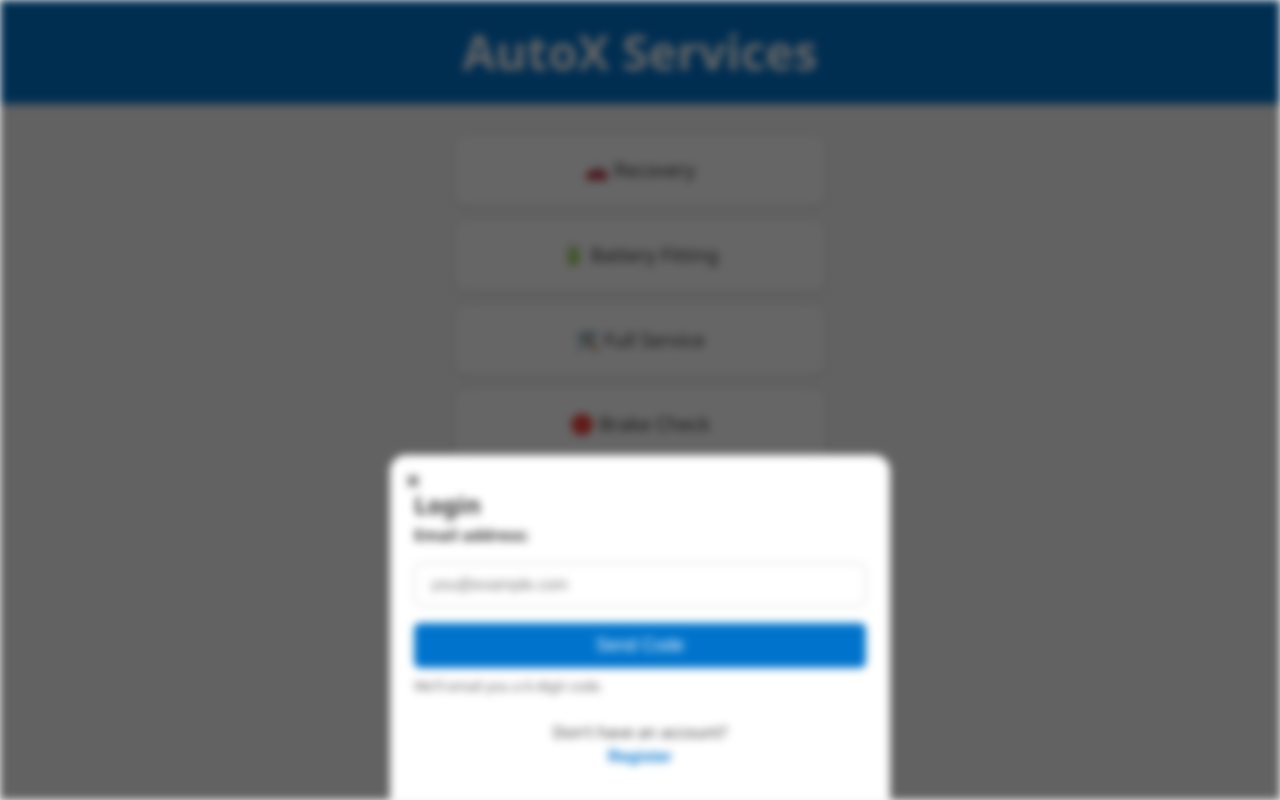
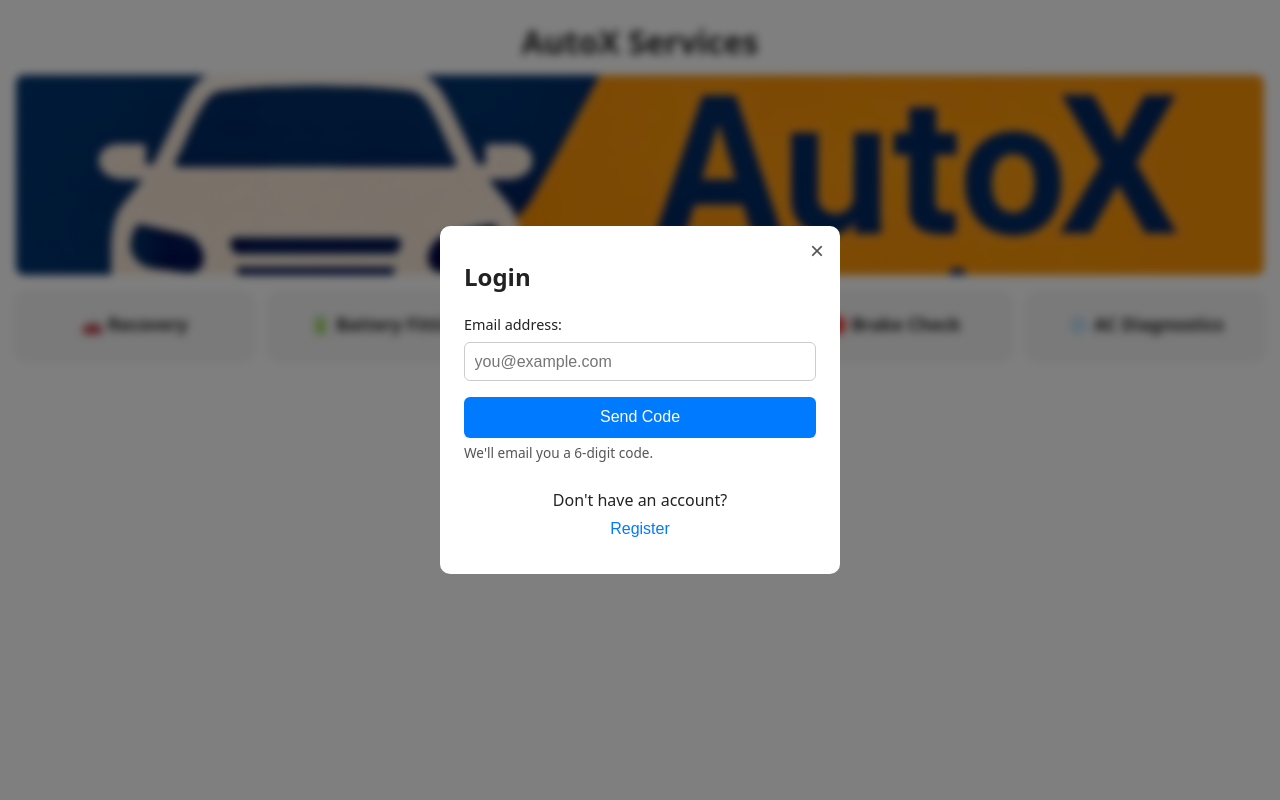
Before and after one commit to Cualabeer/rekaz, a plain HTML site: page index.html in a window 1280 px wide. Both pictures are taken after a click on the element "🚗 Recovery". Drawn offline with Linux system fonts and the light colour scheme; files whose address does not match are found by name.

Commit message:
Update global.css

```diff
--- a/shared/global.css
+++ b/shared/global.css
@@ -1,4 +1,4 @@
-/* ========== RESET ========== */
+/* Reset & Base */
 * {
   margin: 0;
   padding: 0;
@@ -6,206 +6,180 @@
 }
 
 body {
-  font-family: 'Segoe UI', Tahoma, Geneva, Verdana, sans-serif;
-  background: #f4f4f4;
-  color: #333;
-  line-height: 1.5;
-  min-height: 100vh;
+  font-family: system-ui, sans-serif;
+  background-color: #fff;
+  color: #222;
+  line-height: 1.6;
+  padding: 1rem;
 }
 
-/* ========== HEADER ========== */
+img {
+  max-width: 100%;
+  display: block;
+}
+
+/* Header */
 .site-header {
-  background-color: #0074cc;
-  color: white;
-  padding: 1rem;
   text-align: center;
-  font-weight: 700;
-  font-size: 1.5rem;
-  position: sticky;
-  top: 0;
-  z-index: 1000;
+  margin-bottom: 1rem;
 }
 
 .header-image {
-  display: none;
+  width: 100%;
+  max-height: 200px;
+  object-fit: cover;
+  border-radius: 8px;
+  margin-top: 0.5rem;
 }
 
-@media (max-width: 768px) {
-  .header-image {
-    display: block;
-    width: 100%;
-    max-height: 180px;
-    object-fit: cover;
-    border-top: 3px solid #005fa3;
-    margin-top: 0.5rem;
-  }
-}
-
-/* ========== SERVICE CARDS ========== */
+/* Service Cards */
 .services-container {
-  display: flex;
-  flex-direction: column;
+  display: grid;
+  grid-template-columns: repeat(auto-fit, minmax(160px, 1fr));
   gap: 1rem;
-  padding: 1rem;
-  max-width: 400px;
-  margin: 1rem auto;
+  margin-bottom: 2rem;
 }
 
 .service-card {
-  background: white;
-  padding: 1.25rem;
+  background: #f4f4f4;
+  padding: 1.2rem;
   border-radius: 10px;
+  text-align: center;
+  font-size: 1.1rem;
+  font-weight: bold;
+  cursor: pointer;
   box-shadow: 0 2px 6px rgba(0,0,0,0.1);
-  font-size: 1.2rem;
-  cursor: pointer;
-  text-align: center;
-  transition: background-color 0.2s ease, transform 0.15s ease;
+  transition: transform 0.2s ease;
 }
 
-.service-card:hover,
-.service-card:focus {
-  background-color: #e6f0ff;
-  transform: translateY(-3px);
-  outline: none;
+.service-card:hover {
+  transform: translateY(-2px);
+  background: #eaf6ff;
 }
 
-/* ========== MODAL STYLING ========== */
-body.modal-open {
-  filter: blur(4px);
-  pointer-events: none;
-  overflow: hidden;
-}
-
-.modal,
-.modal-content {
-  pointer-events: all;
-}
-
+/* Modal Overlay */
 .modal {
   position: fixed;
-  inset: 0;
-  z-index: 10000;
+  top: 0;
+  left: 0;
+  width: 100%;
+  height: 100%;
+  z-index: 999;
   display: flex;
-  align-items: flex-end;
+  align-items: center;
   justify-content: center;
-}
-
-.modal-backdrop {
-  position: absolute;
-  inset: 0;
-  background-color: rgba(0, 0, 0, 0.6);
-  animation: fadeIn 0.3s ease forwards;
 }
 
 .modal.hidden {
   display: none;
 }
 
-.modal-content {
-  background: #fff;
-  border-radius: 16px 16px 0 0;
+.modal-backdrop {
+  position: absolute;
   width: 100%;
-  max-width: 500px;
-  padding: 2rem 1.5rem;
-  position: relative;
-  z-index: 10;
-  transform: translateY(100%);
-  animation: slideUp 0.4s ease forwards;
+  height: 100%;
+  background: rgba(0,0,0,0.5);
+  backdrop-filter: blur(4px);
+  z-index: 1;
 }
 
-/* Animations */
+/* Modal Content */
+.modal-content {
+  position: relative;
+  background: white;
+  padding: 2rem 1.5rem;
+  border-radius: 10px;
+  z-index: 2;
+  width: 90%;
+  max-width: 400px;
+  animation: slideUp 0.3s ease;
+}
+
+.slide-up {
+  animation: slideUp 0.3s ease-out;
+}
+
 @keyframes slideUp {
+  from {
+    transform: translateY(40px);
+    opacity: 0;
+  }
   to {
     transform: translateY(0);
+    opacity: 1;
   }
 }
 
-@keyframes fadeIn {
-  from {
-    background-color: rgba(0, 0, 0, 0);
-  }
-  to {
-    background-color: rgba(0, 0, 0, 0.6);
-  }
+/* Close Button */
+.close-btn {
+  position: absolute;
+  top: 0.7rem;
+  right: 1rem;
+  background: transparent;
+  border: none;
+  font-size: 1.5rem;
+  cursor: pointer;
+  color: #555;
 }
 
-/* ========== FORM ELEMENTS ========== */
-form {
+/* Form Styles */
+#authForm {
+  margin-top: 1rem;
   display: flex;
   flex-direction: column;
-  gap: 1rem;
 }
 
-label {
-  font-weight: 600;
+#authForm label {
+  font-size: 0.9rem;
+  margin-bottom: 0.4rem;
 }
 
-input[type="email"] {
-  padding: 0.75rem 1rem;
+#authForm input {
+  padding: 0.6rem;
+  font-size: 1rem;
+  margin-bottom: 1rem;
   border-radius: 6px;
   border: 1px solid #ccc;
-  font-size: 1rem;
 }
 
-input[type="email"]:focus {
-  border-color: #0074cc;
-  outline: none;
+#authForm button[type="submit"] {
+  padding: 0.7rem;
+  background-color: #007bff;
+  color: white;
+  border: none;
+  border-radius: 6px;
+  font-size: 1rem;
+  cursor: pointer;
 }
 
-button[type="submit"] {
-  background-color: #0074cc;
-  color: white;
-  padding: 0.75rem 1rem;
-  border: none;
-  border-radius: 6px;
-  font-size: 1.1rem;
-  cursor: pointer;
-  transition: background-color 0.2s ease;
+#authForm button[type="submit"]:hover {
+  background-color: #0056b3;
 }
 
-button[type="submit"]:hover,
-button[type="submit"]:focus {
-  background-color: #005fa3;
-  outline: none;
-}
-
-.note {
-  font-size: 0.85rem;
-  color: #555;
-  margin-top: -0.5rem;
-  margin-bottom: 0.5rem;
-}
-
-/* ========== SWITCH LOGIN / REGISTER ========== */
+/* Switch Text */
 .auth-switch {
+  margin-top: 1.5rem;
   text-align: center;
-  margin-top: 1rem;
 }
 
 .auth-switch button {
   background: none;
   border: none;
-  color: #0074cc;
-  font-weight: 700;
+  color: #007bff;
   cursor: pointer;
   font-size: 1rem;
+  margin-top: 0.4rem;
 }
 
-.auth-switch button:hover,
-.auth-switch button:focus {
-  text-decoration: underline;
-  outline: none;
+/* Note Text */
+.note {
+  font-size: 0.85rem;
+  color: #555;
+  margin-top: 0.3rem;
 }
 
-/* ========== CLOSE BUTTON ========== */
-.close-btn {
-  position: absolute;
-  top: 0.75rem;
-  left: 1rem;
-  background: none;
-  border: none;
-  font-size: 1.5rem;
-  color: #333;
-  cursor: pointer;
-  font-weight: bold;
+/* Prevent scroll on modal open */
+body.modal-open {
+  overflow: hidden;
+  height: 100vh;
 }
```
